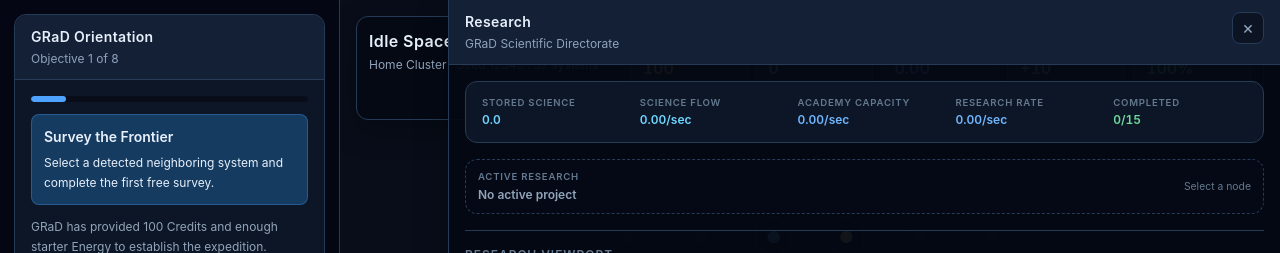
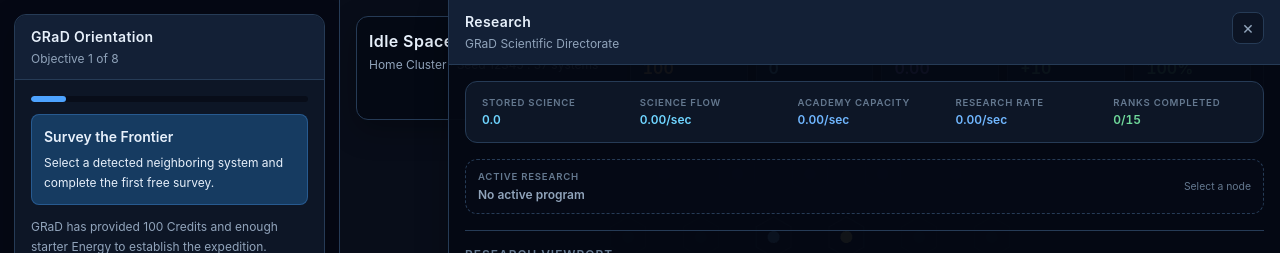
Before and after one commit to michael-speer87/idle-space-exploration, a React (Vite) app: page / in a window 1280 px wide. Both pictures are taken after a click on the button "Research". Shown: the top 253 px of the page. Built offline with nearby package versions, Linux system fonts and the light colour scheme.

Commit message:
refactor: show research rank progress

```diff
--- a/src/components/ResearchPanel.tsx
+++ b/src/components/ResearchPanel.tsx
@@ -1,5 +1,5 @@
 import {
-  RESEARCH_PROJECTS,
+  RESEARCH_PROGRAMS,
   type ResearchProjectId,
 } from "../game/config/research";
 import type { ResearchState } from "../game/types";
@@ -47,32 +47,59 @@ export function ResearchPanel({
     setSelectedProjectId(null);
   }, []);
 
-  const activeProject =
+  const activeProgram =
     research.activeProjectId !== null
-      ? RESEARCH_PROJECTS[research.activeProjectId]
+      ? RESEARCH_PROGRAMS[
+      research.activeProjectId
+      ]
       : null;
 
-  const activeProjectState =
+  const activeProgramState =
     research.activeProjectId !== null
-      ? research.projectsById[research.activeProjectId]
+      ? research.projectsById[
+      research.activeProjectId
+      ]
+      : null;
+
+  const activeRank =
+    activeProgram !== null &&
+      activeProgramState !== null
+      ? activeProgram.ranks[
+      activeProgramState.completedRank
+      ] ?? null
+      : null;
+
+  const activeRankNumber =
+    activeRank !== null &&
+      activeProgramState !== null
+      ? activeProgramState.completedRank + 1
+      : null;
+
+  const activeRankLabel =
+    activeProgram !== null &&
+      activeRankNumber !== null
+      ? `Rank ${activeRankNumber} of ${activeProgram.ranks.length}`
       : null;
 
   const activeProgressPercent =
-    activeProject !== null && activeProjectState !== null
+    activeRank !== null &&
+      activeProgramState !== null
       ? calculateProgressPercent(
-        activeProjectState.progress,
-        activeProject.scienceCost,
+        activeProgramState.progress,
+        activeRank.scienceCost,
       )
       : 0;
 
   const activeResearchSecondsRemaining =
-    activeProject !== null &&
-      activeProjectState !== null &&
+    activeRank !== null &&
+      activeProgramState !== null &&
       researchSpeedPerSecond > 0
       ? Math.max(
         0,
-        (activeProject.scienceCost - activeProjectState.progress) /
-        researchSpeedPerSecond,
+        (
+          activeRank.scienceCost -
+          activeProgramState.progress
+        ) / researchSpeedPerSecond,
       )
       : null;
 
@@ -81,7 +108,8 @@ export function ResearchPanel({
       ? formatDuration(
         activeResearchSecondsRemaining,
       )
-      : activeProject === null
+      : activeProgram === null ||
+        activeRank === null
         ? "No active research"
         : researchCapacityPerSecond <= 0
           ? "Paused: No Research Academy"
@@ -89,11 +117,37 @@ export function ResearchPanel({
             ? "Paused: No fresh Science"
             : "Research paused";
 
-  const completedProjectCount =
-    RESEARCH_WEB_PROJECT_IDS.filter(
-      (projectId) =>
-        research.projectsById[projectId]?.isCompleted === true,
-    ).length;
+  const completedRankCount =
+    RESEARCH_WEB_PROJECT_IDS.reduce(
+      (total, projectId) => {
+        const program =
+          RESEARCH_PROGRAMS[projectId];
+
+        const programState =
+          research.projectsById[projectId];
+
+        const completedRank =
+          programState?.completedRank ?? 0;
+
+        return (
+          total +
+          Math.min(
+            program.ranks.length,
+            Math.max(0, completedRank),
+          )
+        );
+      },
+      0,
+    );
+
+  const totalRankCount =
+    RESEARCH_WEB_PROJECT_IDS.reduce(
+      (total, projectId) =>
+        total +
+        RESEARCH_PROGRAMS[projectId]
+          .ranks.length,
+      0,
+    );
 
   return (
     <div className="grid gap-4">
@@ -106,22 +160,22 @@ export function ResearchPanel({
         researchSpeedPerSecond={
           researchSpeedPerSecond
         }
-        completedProjectCount={
-          completedProjectCount
+        completedRankCount={
+          completedRankCount
         }
-        totalProjectCount={
-          RESEARCH_WEB_PROJECT_IDS.length
+        totalRankCount={
+          totalRankCount
         }
       />
 
       <ActiveResearchStrip
         projectId={research.activeProjectId}
-        projectName={activeProject?.name ?? null}
+        projectName={activeProgram?.name ?? null}
+        rankLabel={activeRankLabel}
         progressPercent={activeProgressPercent}
         etaLabel={activeResearchEtaLabel}
         onSelect={handleSelectProject}
       />
-
       <Section title="Research Viewport">
         <div
           className="
@@ -153,8 +207,8 @@ type ResearchStatusSummaryProps = {
   sciencePerSecond: number;
   researchCapacityPerSecond: number;
   researchSpeedPerSecond: number;
-  completedProjectCount: number;
-  totalProjectCount: number;
+  completedRankCount: number;
+  totalRankCount: number;
 };
 
 function ResearchStatusSummary({
@@ -162,8 +216,8 @@ function ResearchStatusSummary({
   sciencePerSecond,
   researchCapacityPerSecond,
   researchSpeedPerSecond,
-  completedProjectCount,
-  totalProjectCount,
+  completedRankCount,
+  totalRankCount,
 }: ResearchStatusSummaryProps) {
   return (
     <div
@@ -199,8 +253,8 @@ function ResearchStatusSummary({
       />
 
       <ResearchMetric
-        label="Completed"
-        value={`${completedProjectCount}/${totalProjectCount}`}
+        label="Ranks Completed"
+        value={`${completedRankCount}/${totalRankCount}`}
         valueClassName="text-ise-success"
       />
     </div>
@@ -210,6 +264,7 @@ function ResearchStatusSummary({
 type ActiveResearchStripProps = {
   projectId: ResearchProjectId | null;
   projectName: string | null;
+  rankLabel: string | null;
   progressPercent: number;
   etaLabel: string;
   onSelect: (projectId: ResearchProjectId) => void;
@@ -218,6 +273,7 @@ type ActiveResearchStripProps = {
 function ActiveResearchStrip({
   projectId,
   projectName,
+  rankLabel,
   progressPercent,
   etaLabel,
   onSelect,
@@ -247,7 +303,7 @@ function ActiveResearchStrip({
               text-ise-text-muted
             "
           >
-            No active project
+            No active program
           </strong>
         </div>
 
@@ -279,7 +335,11 @@ function ActiveResearchStrip({
       "
       type="button"
       onClick={() => onSelect(projectId)}
-      aria-label={`View active Research: ${projectName}`}
+      aria-label={
+        rankLabel !== null
+          ? `View active Research: ${projectName}, ${rankLabel}`
+          : `View active Research: ${projectName}`
+      }
     >
       <div
         className="
@@ -297,15 +357,38 @@ function ActiveResearchStrip({
             Active Research
           </span>
 
-          <strong
+          <div
             className="
-              mt-0.5 block truncate
-              text-xs font-semibold text-ise-text
+              mt-0.5 flex min-w-0
+              items-center gap-2
             "
-            title={projectName}
           >
-            {projectName}
-          </strong>
+            <strong
+              className="
+                min-w-0 truncate
+                text-xs font-semibold text-ise-text
+              "
+              title={projectName}
+            >
+              {projectName}
+            </strong>
+
+            {rankLabel !== null && (
+              <span
+                className="
+                  shrink-0 rounded-full
+                  border border-ise-accent/30
+                  bg-ise-accent/10
+                  px-1.5 py-0.5
+                  text-[0.55rem] font-semibold
+                  uppercase tracking-[0.06em]
+                  text-ise-accent-hover
+                "
+              >
+                {rankLabel}
+              </span>
+            )}
+          </div>
         </div>
 
         <div
@@ -334,7 +417,11 @@ function ActiveResearchStrip({
       <ProgressBar
         value={progressPercent}
         height="sm"
-        ariaLabel={`Research progress for ${projectName}`}
+        ariaLabel={
+          rankLabel !== null
+            ? `Research progress for ${projectName}, ${rankLabel}`
+            : `Research progress for ${projectName}`
+        }
       />
 
       <span
```
